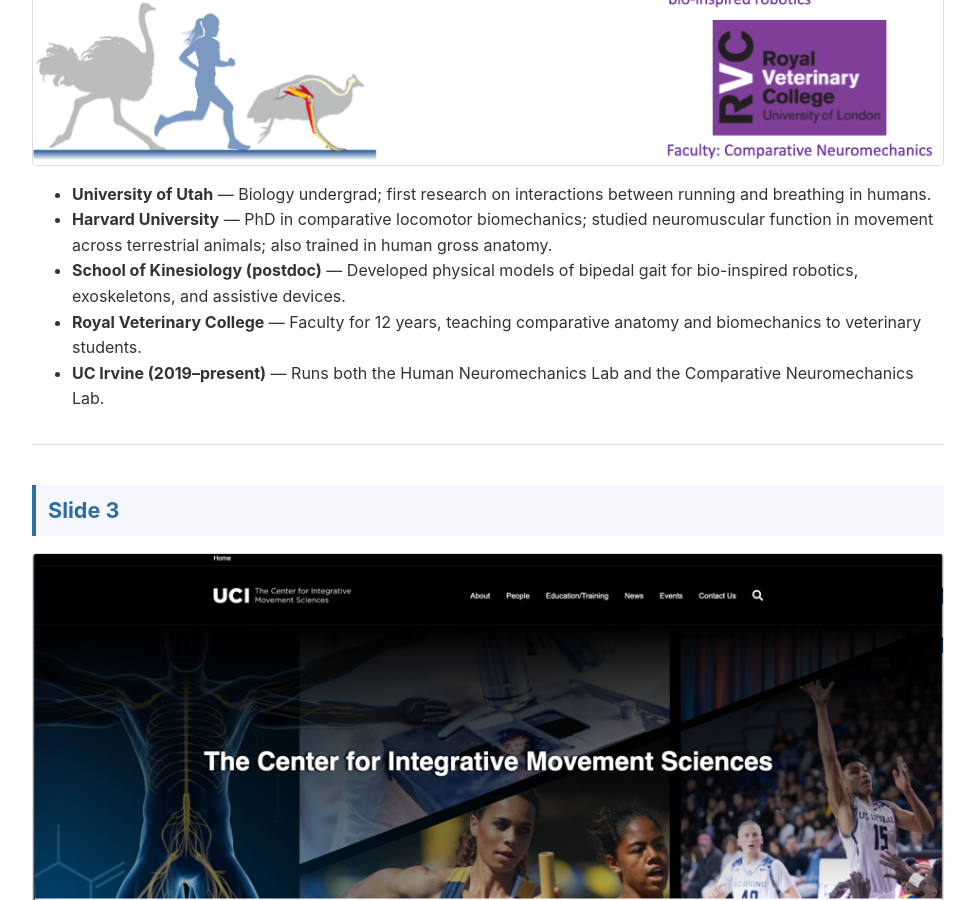
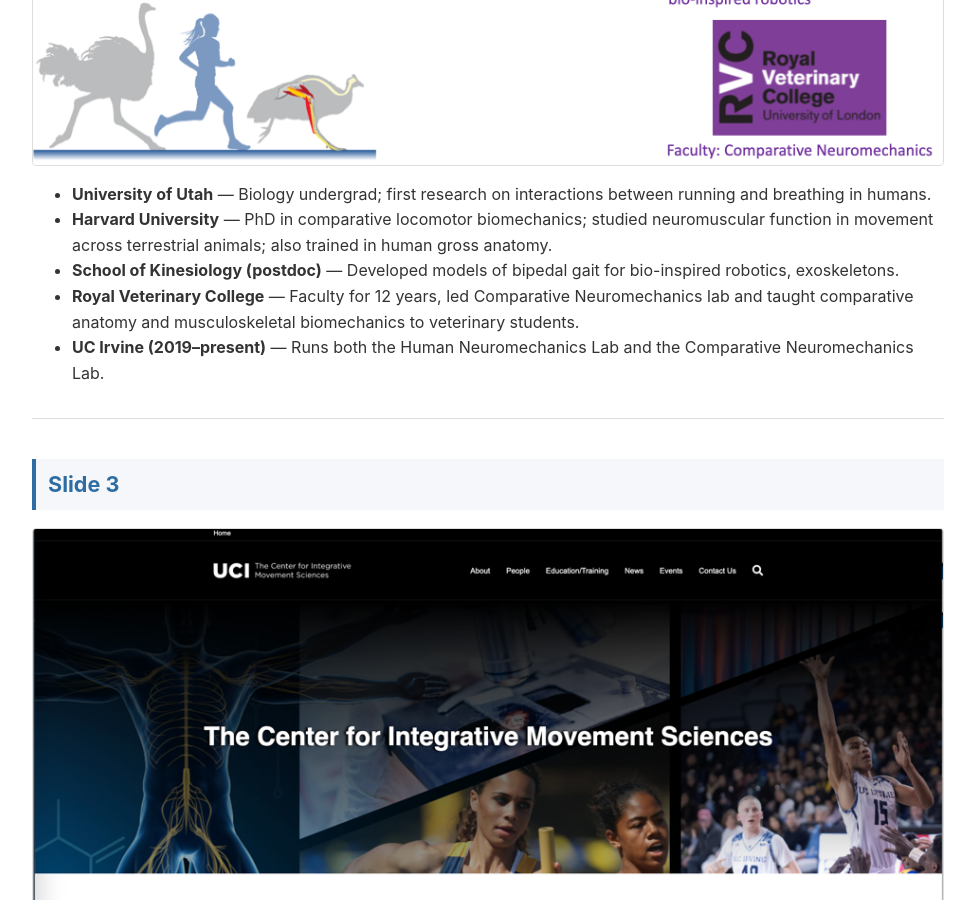
Before and after one commit to MADaley/E183_ExercisePhysiology, a Jekyll site: the page built from week01/lecture01-comparative-approach.md, in a window 1280 px wide and 900 px high, scrolled down 1297 px. Shown: the whole window, without its empty margins (152-1127 px from the left). Built offline with Jekyll 4.4.1, drawn with Linux system fonts in a browser that asks for light colours; some of the changed text lies outside the part shown.

Commit message:
Text edits to lecture01-comparative-approach.md

```diff
--- a/week01/lecture01-comparative-approach.md
+++ b/week01/lecture01-comparative-approach.md
@@ -26,8 +26,8 @@ next_lecture: /week01/lecture02-intro-gas-exchange
 
 - **University of Utah** — Biology undergrad; first research on interactions between running and breathing in humans.
 - **Harvard University** — PhD in comparative locomotor biomechanics; studied neuromuscular function in movement across terrestrial animals; also trained in human gross anatomy.
-- **School of Kinesiology (postdoc)** — Developed physical models of bipedal gait for bio-inspired robotics, exoskeletons, and assistive devices.
-- **Royal Veterinary College** — Faculty for 12 years, teaching comparative anatomy and biomechanics to veterinary students.
+- **School of Kinesiology (postdoc)** — Developed models of bipedal gait for bio-inspired robotics, exoskeletons.
+- **Royal Veterinary College** — Faculty for 12 years, led Comparative Neuromechanics lab and taught comparative anatomy and musculoskeletal biomechanics to veterinary students.
 - **UC Irvine (2019–present)** — Runs both the Human Neuromechanics Lab and the Comparative Neuromechanics Lab.
 
 ---
```
Also changed, not shown: other parts of week01/lecture01-comparative-approach.md (+5 -5 lines).
